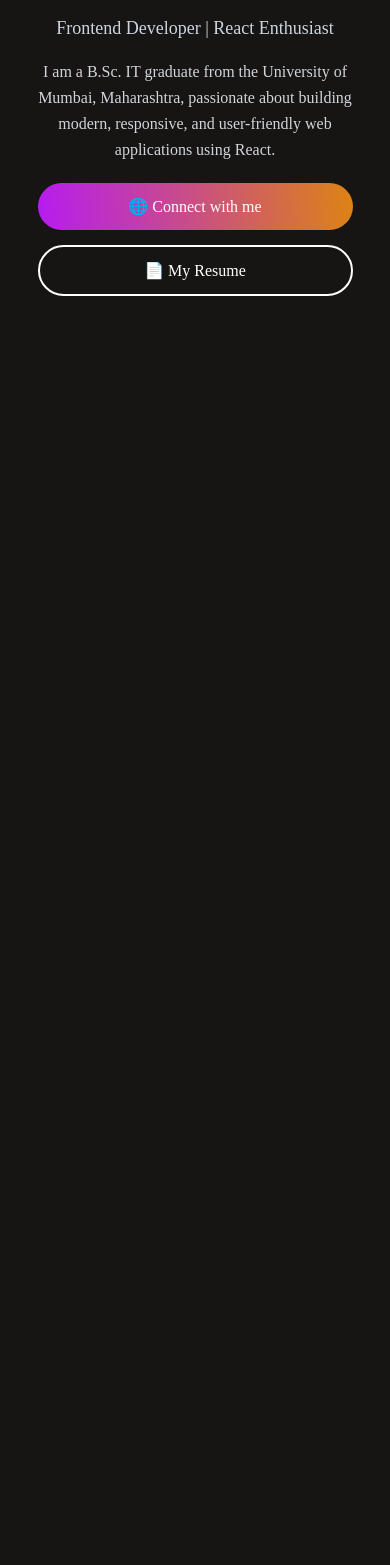
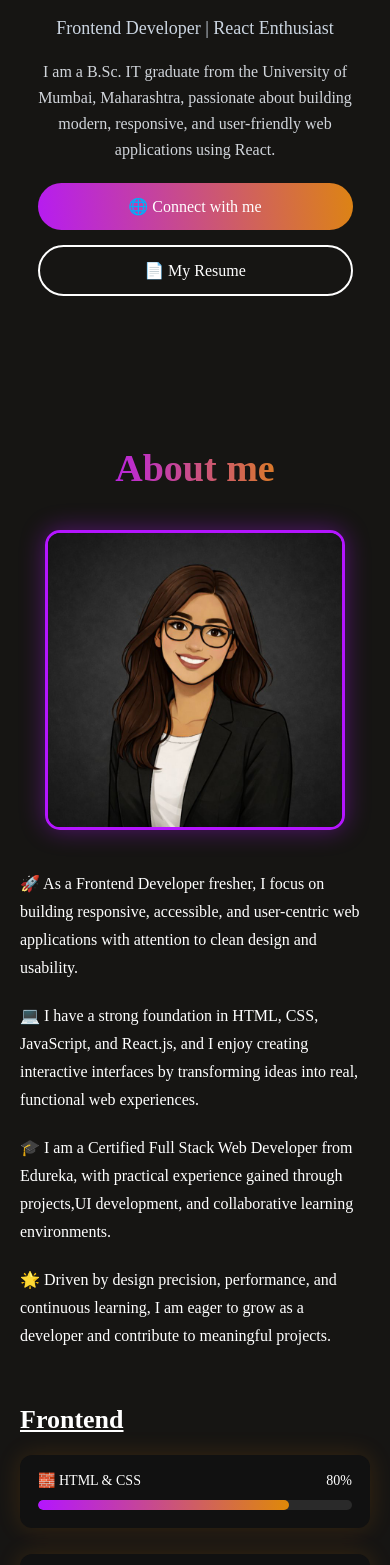
Before and after one commit to 1052swati/portfolio_react, a React app: page / in a window 390 px wide. Shown: the part 432-1997 px from the top of the page. Before the commit the page ends 844 px from the top, so only its background shows below. Built offline with nearby package versions, Linux system fonts and the light colour scheme; the HTML template or start-up script is replaced by a standard one.

Commit message:
mobile css issue solve

```diff
--- a/src/Components/About/About.css
+++ b/src/Components/About/About.css
@@ -190,6 +190,10 @@
     font-size: 16px;
     line-height: 28px;
   }
+  .about-left{
+    display: flex;
+    justify-content: center;
+  }
 
 }
 
@@ -200,7 +204,8 @@
 @media (max-width: 768px){
 
   .skill-card{
-    padding: 14px;
+    padding: 18px;
+    border-radius: 12px;
   }
 
   .skill-header{
--- a/src/Components/Contact/Contact.css
+++ b/src/Components/Contact/Contact.css
@@ -187,5 +187,9 @@
     width: 100%;
     text-align: center;
   }
+  .contact-right input,
+.contact-right textarea{
+  width: 100%;
+}
 
 }
--- a/src/Components/Hero/Hero.css
+++ b/src/Components/Hero/Hero.css
@@ -136,6 +136,11 @@
 
 @media (max-width: 768px){
 
+  .hero{
+    align-items: center;
+    text-align: center;
+  }
+
   .profile-wrapper{
     width: 200px;
     height: 200px;
--- a/src/Components/Navbar/Navbar.css
+++ b/src/Components/Navbar/Navbar.css
@@ -121,7 +121,8 @@
     gap: 30px;
     padding-top: 90px;
     padding-left: 25px;
-    transition: 0.4s ease;
+    transition: right 0.4s ease;
+    z-index: 999;
   }
 
   .nav-menu li{
--- a/src/index.css
+++ b/src/index.css
@@ -3,7 +3,7 @@
   padding: 0;
 }
 body{
-  height:100vh;
+  min-height:100vh;
   background: #161513;
   color: white;
   font-family: 'outfit';
```
